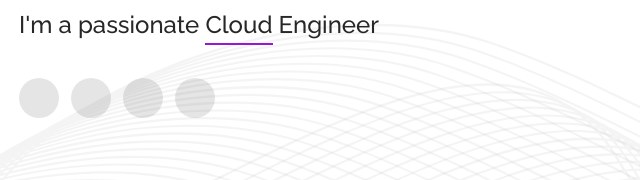
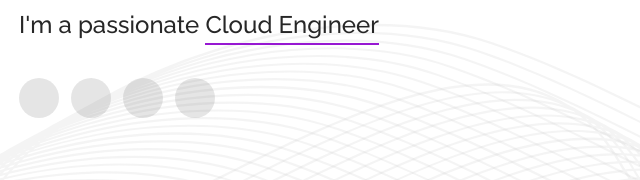
Before and after one commit to vertisan/vertisan.github.io, a website built with webpack: page app/src/html/views/index.html in a window 1280 px wide. Shown: the part 373-553 px from the top of the page, 163-803 px from the left. Built offline with nearby package versions, Linux system fonts and the light colour scheme; some icons are missing; files whose address does not match are found by name.

Commit message:
Ok, that's all :P

```diff
--- a/app/src/html/views/index.html
+++ b/app/src/html/views/index.html
@@ -1,5 +1,6 @@
 <!DOCTYPE html>
 <html lang="en">
+
 <head>
 
 
@@ -7,7 +8,7 @@
   <script async src="https://www.googletagmanager.com/gtag/js?id=G-W3PRJ0GKTP"></script>
   <script>
     window.dataLayer = window.dataLayer || [];
-  function gtag(){dataLayer.push(arguments);}
+    function gtag() { dataLayer.push(arguments); }
     gtag('js', new Date());
     gtag('config', 'G-W3PRJ0GKTP');
   </script>
@@ -25,8 +26,9 @@
   <meta name="msapplication-TileColor" content="#ffffff">
   <meta name="theme-color" content="#ffffff">
 
-  <title>VRS-Factory - Cloud Engineer</title>
+  <title>VRS-Factory | Paweł Farys - Cloud Engineer</title>
 </head>
+
 <body>
   <header>
     <div class="container">
@@ -37,7 +39,7 @@
         <h1>
           <a href="#">Paweł Farys</a>
         </h1>
-        <h2>I'm a passionate <span>Cloud</span> Engineer</h2>
+        <h2>I'm a passionate <span>Cloud Engineer</span></h2>
         <div class="social-links">
           <a href="https://www.linkedin.com/in/pawel-farys"><i class="cib-linkedin"></i></a>
           <a href="https://github.com/vertisan"><i class="cib-github"></i></a>
@@ -49,4 +51,5 @@
   </header>
 
 </body>
+
 </html>
```
Lines whose indentation alone changed are shown as unchanged.
